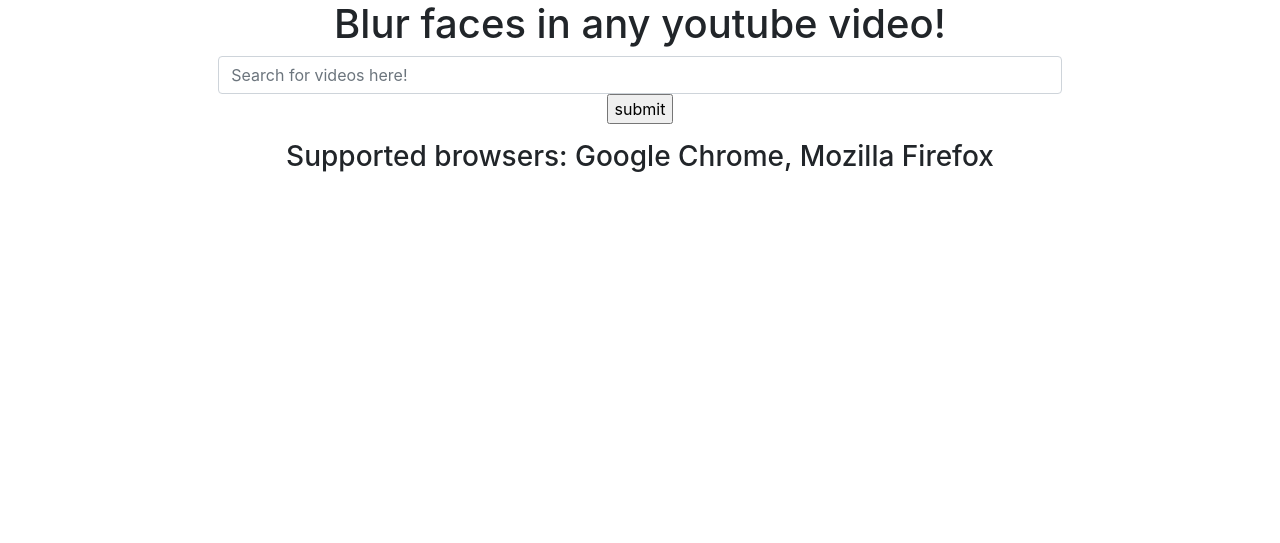
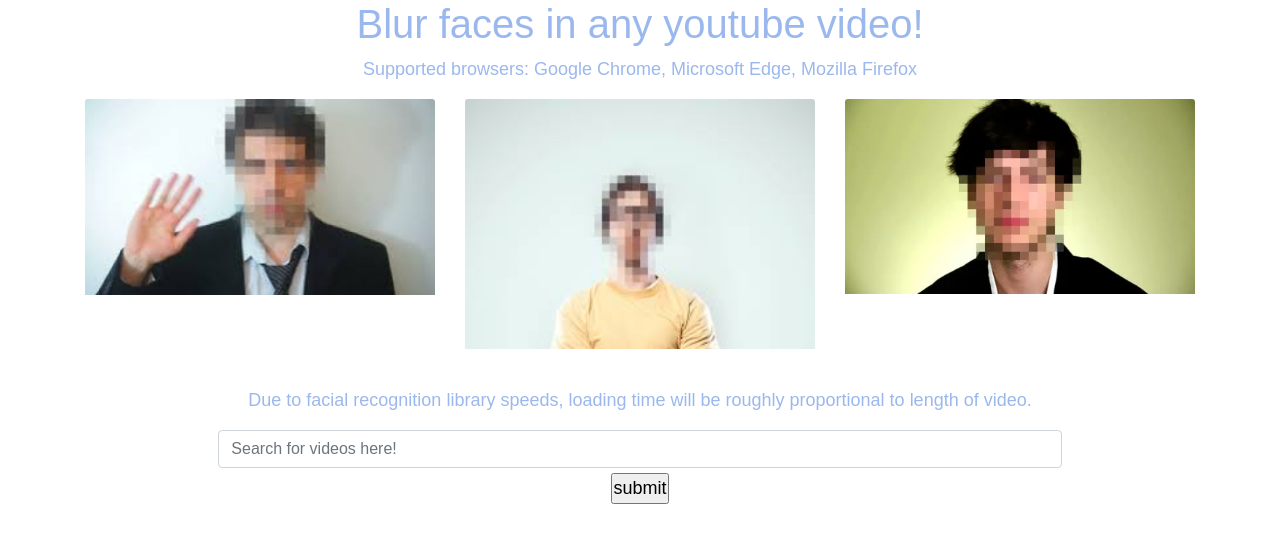
Before and after one commit to rajeevnag/video_editor, a Flask app: page / in a window 1280 px wide. Shown: the top 543 px of the page. Run offline with Flask 2, Linux system fonts and the light colour scheme; some libraries are stand-ins or nearby versions.

Commit message:
working on frontend

```diff
--- a/static/css/main.css
+++ b/static/css/main.css
@@ -1,5 +1,27 @@
-body{
+*{
     margin: 0;
     padding: 0;
-    font-family: sans-serif;
+
 }
+
+body{
+    font-family: Arial, Helvetica, sans-serif;
+    font-size: large;
+    color: rgb(155, 184, 238);
+}
+
+#submitButton{
+    margin-top: 0.5%;
+}
+/* #searchBar{
+    margin-top: 3%;
+} */
+#warningText{
+    margin-top: 3%;
+}
+#loadingId{
+    margin-top: 2%;
+}
+video{
+    border: 5px solid black;
+}
--- a/templates/base.html
+++ b/templates/base.html
@@ -6,6 +6,7 @@
     <script type="text/javascript" src="http://code.jquery.com/jquery-latest.min.js"></script>
     <meta charset="UTF-8">
     <meta name="viewport" content="width=device-width, initial-scale=1.0">
+    <link rel="stylesheet" href="{{ url_for('static', filename='/css/main.css') }}">
     <title>{%block title%}{%endblock%}</title>
 </head>
 <body>
--- a/templates/index.html
+++ b/templates/index.html
@@ -8,7 +8,63 @@
 <div class="page-header text-center">
     <h1>Blur faces in any youtube video!</h1>
 </div>
-<div class="row" id="la">
+
+{%if status == "working"%}
+<div class="row" id="vid">
+    <div class="col-lg-2"></div>
+    <div class="content d-flex justify-content-center col-lg-8" id="contentId">
+        <div class="embed-responsive embed-responsive-16by9">
+            <video class="vidClass" controls>
+                <source src={{ url_for('static',filename='/videos/finalBlur.mp4') }} type="video/mp4">
+                    Your broswer does not support this video.
+            </video>
+        </div>
+    </div>
+    <div class="col-lg-2"></div>
+</div>
+{%elif status== "err"%}
+<div class="text-center">
+    <h3>Video not found, please enter another URL</h3>
+</div>
+{%elif status == "empty"%}
+<div class="text-center">
+    <h3>Please enter a non-blank URL!</h3>
+</div>
+{%else%}
+
+<div class="text-center" id="webInfo">
+    <p>Supported browsers: Google Chrome, Microsoft Edge, Mozilla Firefox </p>
+</div>
+<div class="container">
+    <!--bootstrap card with 3 horizontal images-->
+    <div class="row text-center">
+        <div class="col-md-4">
+            <img class="card-img-top" src= {{ url_for('static',filename='/images/blurEx3.jpeg') }}>
+        </div>
+        <div class="col-md-4">
+            <img class="card-img-top" src= {{ url_for('static',filename='/images/blurEx2.jpeg') }}>
+        </div>
+
+        <div class="col-md-4">
+            <img class="card-img-top" src= {{ url_for('static',filename='/images/blurEx5.webp') }}>
+        </div>
+    </div>
+</div>
+{%endif%}
+
+<div class="loading" id="loadingId">
+    <div class="d-flex justify-content-center">
+        <div class="spinner-border" role="status">
+          <span class="sr-only">Loading...</span>
+        </div>
+        <p></p>
+    </div>
+</div>
+
+<div class="text-center" id="warningText">
+    <p>Due to facial recognition library speeds, loading time will be roughly proportional to length of video.</p>
+</div>
+<div class="row" id="searchBar">
     <div class="col-lg-2"></div>
     <div class="col-lg-8" id="lal">
         <form action="#", method="POST">
@@ -22,38 +78,6 @@
 </div>
 
 
-<div class="loading" id="loadingId">
-    <div class="d-flex justify-content-center">
-        <div class="spinner-border" role="status">
-          <span class="sr-only">Loading...</span>
-        </div>
-        <p></p>
-    </div>
-</div>
-{%if status == "working"%}
-<div class="row">
-    <div class="col-lg-2"></div>
-    <div class="content d-flex justify-content-center col-lg-8" id="contentId">
-        <div class="embed-responsive embed-responsive-16by9">
-            <iframe class="embed-responsive-item" src={{ url_for('static',filename='/videos/finalBlur.mp4') }} allowfullscreen=""></iframe>
-        </div>
-    </div>
-    <div class="col-lg-2"></div>
-</div>
-{%elif status== "err"%}
-<div class="text-center">
-    <h3>Video not found, please enter another URL</h3>
-</div>
-{%elif status == "empty"%}
-<div class="text-center">
-    <h3>Please enter a non-blank URL!</h3>
-</div>
-{%else%}
-<div class="text-center">
-    <h3>Supported browsers: Google Chrome, Mozilla Firefox </h3>
-</div>
-{%endif%}
-
 <style>
     #loadingId {
         display: none;
```
Also changed, not shown: static/images/ajax-loader.gif (deleted), static/images/blurEx2.jpeg (added), static/images/blurEx3.jpeg (added), static/images/blurEx5.webp (added), 2 other files.
